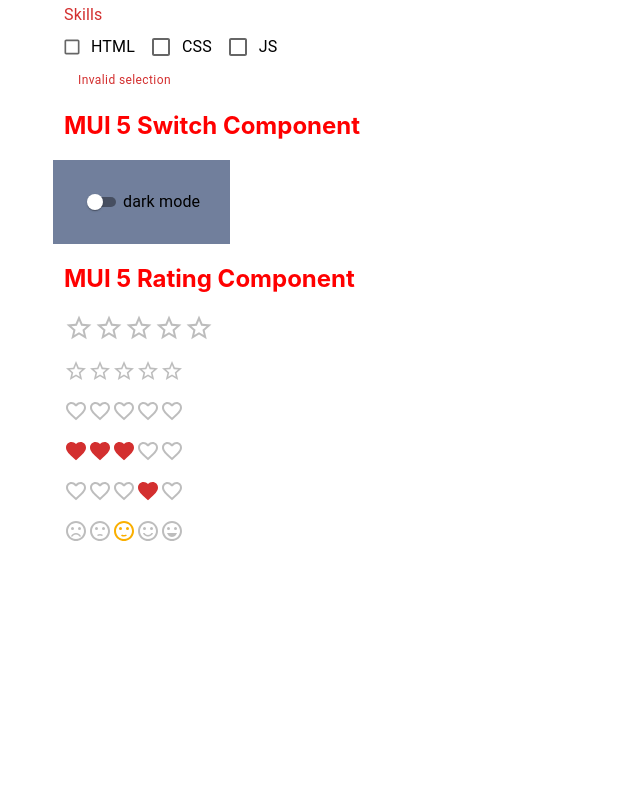
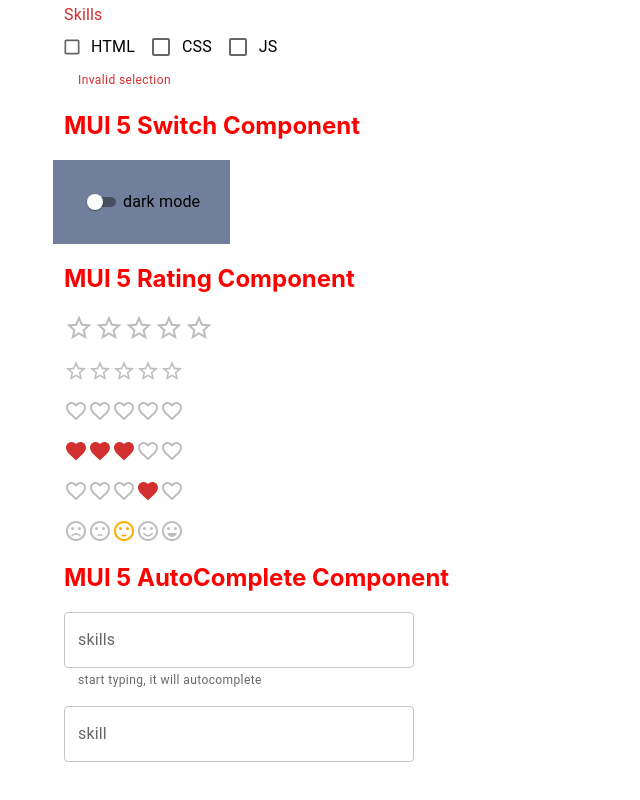
Before and after one commit to Dina2703/mui5-app, a React (Create React App) app: page / in a window 1280 px wide. Shown: the part 2513-3313 px from the top of the page, without its empty margins (0-640 px from the left). Before the commit the page ends 3120 px from the top, so only its background shows below. Built offline with nearby package versions, Linux system fonts and the light colour scheme.

Commit message:
AutoComplete MUI

```diff
--- a/src/App.js
+++ b/src/App.js
@@ -1,4 +1,5 @@
 import "./App.css";
+import MuiAutoComplete from "./components/MuiAutoComplete";
 import MuiButton from "./components/MuiButton";
 import MuiCheckBox from "./components/MuiCheckBox";
 import MuiRadioBtn from "./components/MuiRadioBtn";
@@ -34,6 +35,8 @@
       <MuiSwitch />
       <h2>MUI 5 Rating Component</h2>
       <MuiRating />
+      <h2>MUI 5 AutoComplete Component</h2>
+      <MuiAutoComplete />
     </div>
   );
 }
--- /dev/null
+++ b/src/components/MuiAutoComplete.js
@@ -0,0 +1,46 @@
+import { Autocomplete, Stack, TextField } from "@mui/material";
+import React, { useState } from "react";
+
+const skills = ["HTML", "CSS", "JS", "TypeScript", "React"];
+
+//more practical of AutoComplete Component  in real life
+const skillsOptions = skills.map((skill, index) => ({
+  id: index + 1,
+  label: skill,
+}));
+
+function MuiAutoComplete() {
+  const [value, setValue] = useState(null);
+  const [skill, setSkill] = useState(null);
+
+  console.log({ value });
+  console.log({ skill });
+  return (
+    <Stack spacing={2} width="350px">
+      <Autocomplete
+        options={skills}
+        value={value}
+        onChange={(e, newValue) => setValue(newValue)}
+        freeSolo
+        renderInput={(params) => (
+          <TextField
+            {...params}
+            label="skills"
+            helperText="start typing, it will autocomplete"
+          />
+        )}
+      />
+
+      {/*Example with an array of objects */}
+      <Autocomplete
+        options={skillsOptions}
+        value={skill}
+        onChange={(e, newValue) => setSkill(newValue)}
+        freeSolo
+        renderInput={(params) => <TextField {...params} label="skill" />}
+      />
+    </Stack>
+  );
+}
+
+export default MuiAutoComplete;
```
